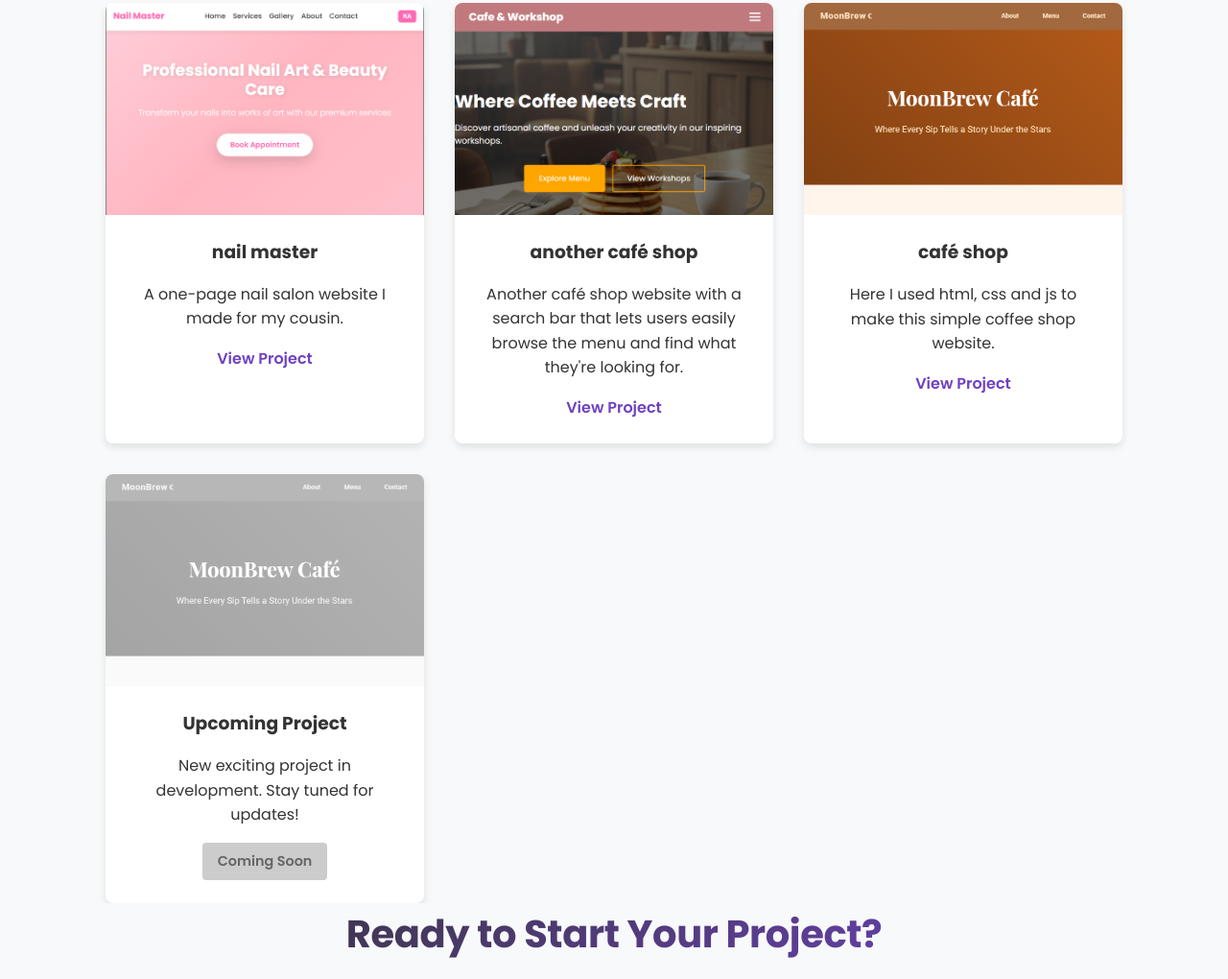
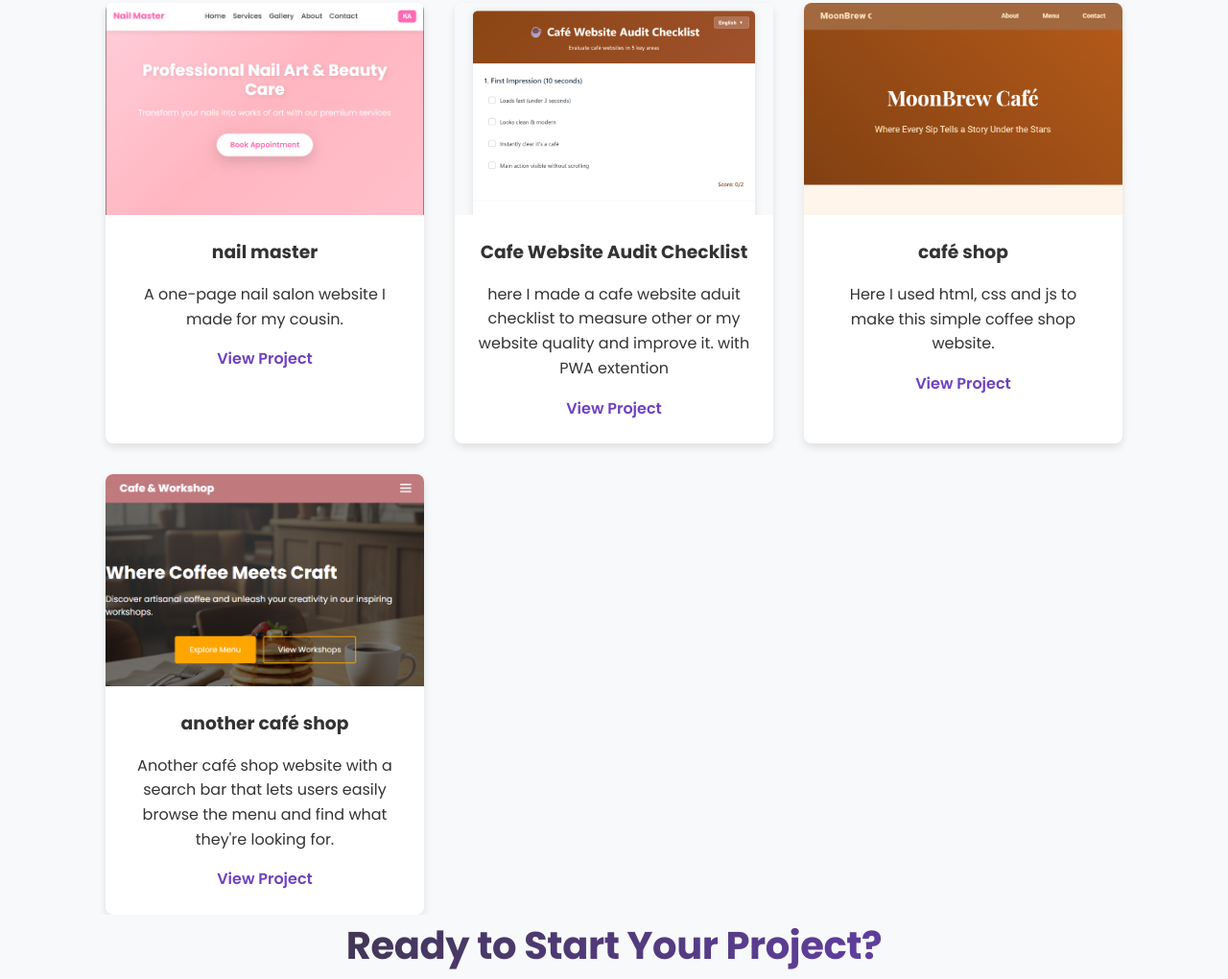
Before and after one commit to romka-hue/portfolio.github.io, a plain HTML site: page projects-history.html in a window 1280 px wide. Shown: the part 657-1677 px from the top of the page at 96% size. Drawn offline with Linux system fonts and the light colour scheme.

Commit message:
added a card

```diff
--- a/projects-history.html
+++ b/projects-history.html
@@ -93,14 +93,15 @@
                     </div>
 
                     <!-- Project 2 -->
-                    <div class="portfolio-item">
-                        <img src="./images/another café shop.png" alt="Project another café shop Screenshot">
-                        <div class="portfolio-info">
-                            <h3 data-lang-en="another café shop" data-lang-tr="başka bir kafe dükkanı">another café shop</h3>
-                            <p data-lang-en="Another café shop website with a search bar that lets users easily browse the menu and find what they're looking for." data-lang-tr="Kullanıcıların menüde kolayca gezinmesini ve aradıklarını bulmasını sağlayan bir arama çubuğuna sahip başka bir kafe dükkanı web sitesi.">Enhanced café shop with search functionality and improved user experience.</p>
-                            <a href="https://romka-hue.github.io/cafesworkshop.github.io/" class="project-link" target="_blank" data-lang-en="View Project" data-lang-tr="Projeyi Görüntüle">View Project</a>
-                        </div>
-                    </div>
+                     <div class="portfolio-item">
+            <img src="./images/cafe_website_aduit_checklist_webimg.png" alt="Project Cafe Website Audit Checklist Screenshot">
+            <div class="portfolio-info">
+                <h3 data-lang-en="Cafe Website Audit Checklist" data-lang-tr="Kafe Web Sitesi Denetim Kontrol Listesi">Cafe Website Audit Checklist</h3>
+                <p data-lang-en=" here I made a cafe website aduit checklist to measure other or my website quality and improve it. with PWA extention  " data-lang-tr="">A comprehensive checklist I created to evaluate and improve cafe websites for better user experience and functionality.</p>
+                <a href="https://romka-hue.github.io/checklist.github.io/" class="project-link" target="_blank" data-lang-en="View Project" data-lang-tr="Projeyi Görüntüle">View Project</a>
+            </div>
+        </div>
+
 
                     <!-- Project 3 - Nail Master -->
                    <div class="portfolio-item">
@@ -113,15 +114,14 @@
                     </div>
 
                     <!-- Project 4 - Future project placeholder -->
-                    <div class="portfolio-item">
-                        <img src="./images/cafeshopproject.png" alt="Future Project" style="opacity: 0.5; filter: grayscale(100%);">
+                  <div class="portfolio-item">
+                        <img src="./images/another café shop.png" alt="Project another café shop Screenshot">
                         <div class="portfolio-info">
-                            <h3 data-lang-en="Upcoming Project" data-lang-tr="Yaklaşan Proje">Upcoming Project</h3>
-                            <p data-lang-en="New exciting project in development. Stay tuned for updates!" data-lang-tr="Geliştirme aşamasında yeni heyecan verici proje. Güncellemeler için takipte kalın!">New exciting project in development. Stay tuned for updates!</p>
-                            <span class="project-link coming-soon" data-lang-en="Coming Soon" data-lang-tr="Yakında">Coming Soon</span>
+                            <h3 data-lang-en="another café shop" data-lang-tr="başka bir kafe dükkanı">another café shop</h3>
+                            <p data-lang-en="Another café shop website with a search bar that lets users easily browse the menu and find what they're looking for." data-lang-tr="Kullanıcıların menüde kolayca gezinmesini ve aradıklarını bulmasını sağlayan bir arama çubuğuna sahip başka bir kafe dükkanı web sitesi.">Enhanced café shop with search functionality and improved user experience.</p>
+                            <a href="https://romka-hue.github.io/cafesworkshop.github.io/" class="project-link" target="_blank" data-lang-en="View Project" data-lang-tr="Projeyi Görüntüle">View Project</a>
                         </div>
                     </div>
-
 
                 </div>
         </section>
@@ -129,7 +129,7 @@
         <!-- CTA Section -->
         <section class="intro container">
             <h2 data-lang-en="Ready to Start Your Project?" data-lang-tr="Projenize Başlamaya Hazır mısınız?">Ready to Start Your Project?</h2>
-            <a href="about.html" class="cta-button" data-lang-en="Get In Touch" data-lang-tr="İletişime Geçin">Get In Touch</a>
+            <a href="about.html" class="cta-button" data-lang-en="Get In Touch" data-lang-tr="">Get In Touch</a>
         </section>
     </main>
 
```
Also changed, not shown: about.html (+1 -1 lines), portfolio.html (+17 -5 lines), images/cafe_website_aduit_checklist_webimg.png (added).
